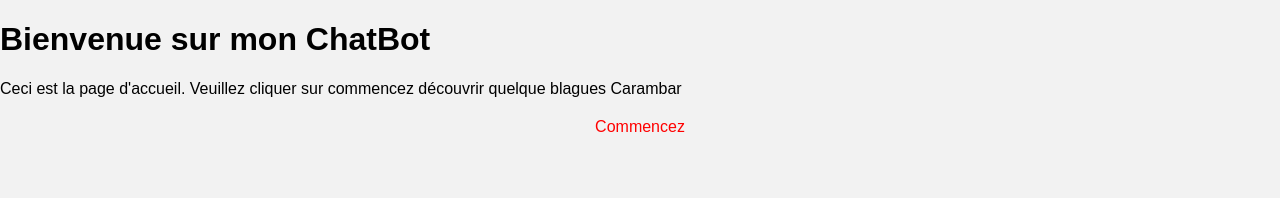
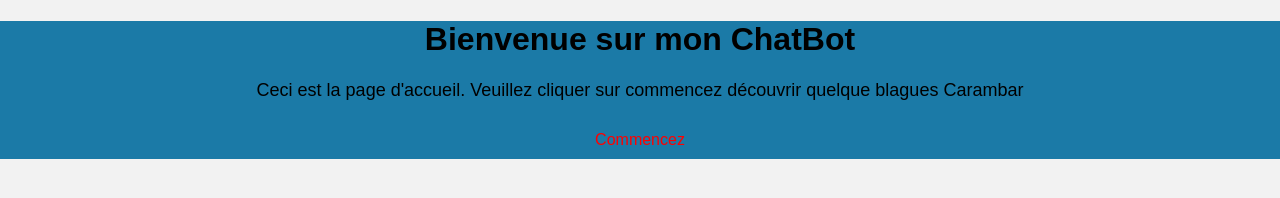
Before and after one commit to emixame18/Carambar_co, a website: page index.html in a window 1280 px wide. Drawn offline with Linux system fonts and the light colour scheme.

Commit message:
Add files via upload

```diff
--- a/assets/css/styles.css
+++ b/assets/css/styles.css
@@ -6,15 +6,26 @@ body {
   }
 
   .container {
-    max-width: 600px;
+    max-width: 800px;
     margin: 0 auto;
-    padding: 20px;
+    padding: auto;
     text-align: center;
     background-color: #1b7aa7;
 }
-
+form {
+  max-width: auto;
+  margin: 0 auto;
+  padding:  auto;
+  text-align: center;
+  background-color: #1b7aa7;
+}
 h1 {
     color: #000;
+}
+p {
+  color: #000000;
+  font-size: 18px;
+  margin-bottom: 20px;
 }
 
 button {
@@ -30,13 +41,16 @@ button {
     margin-top: 20px;
     font-size: 18px;
     font-weight: bold;
+    white-space: pre-line;
 }
 
   .btLink {
-    display: block;
-    text-align: center;
-    margin-top: 20px;
-    color: #ff0000;
+    display: inline-block;
+  color: #ff0000;
+  padding: 10px 20px;
+  border: none;
+  border-radius: 5px;
+  text-decoration: none;
     text-decoration: none;
   }
 
```
